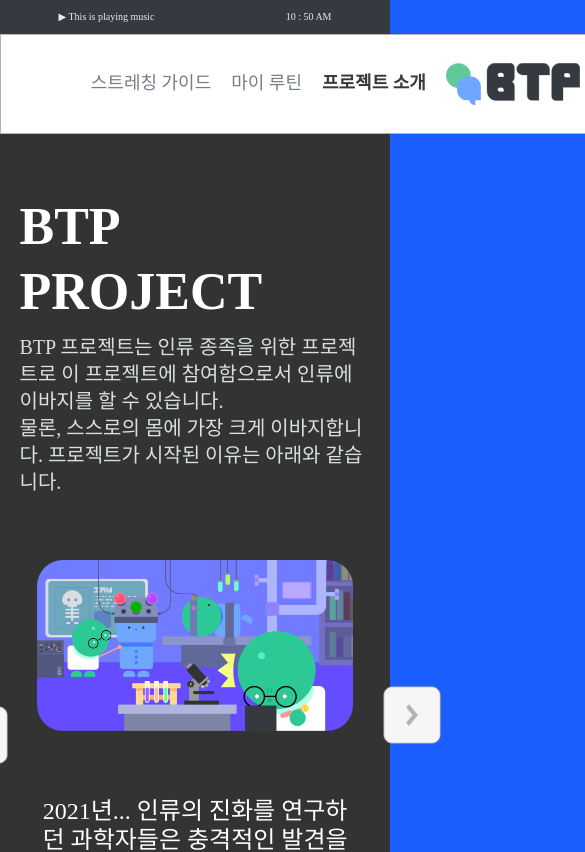
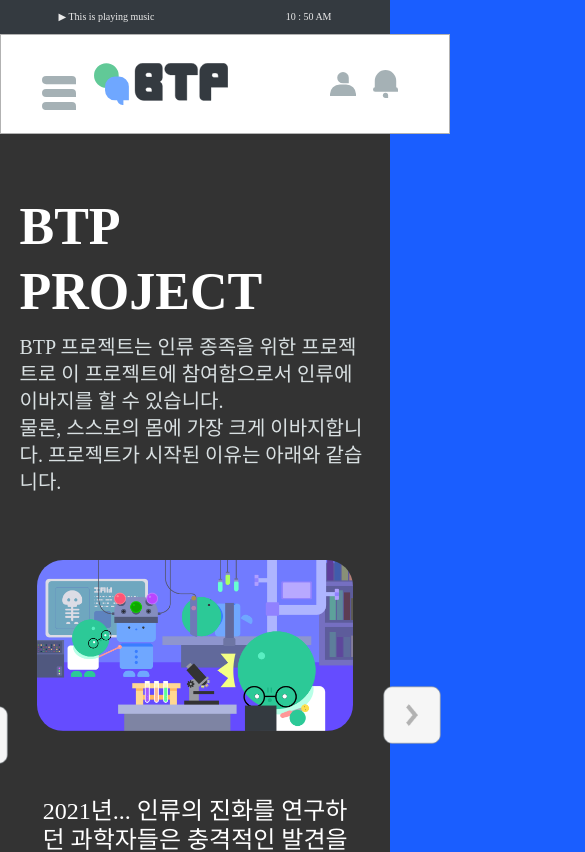
Before and after one commit to turtle-engineers/BTP_ui, a Vue app: page /story in a window 390 px wide. Shown: the top 852 px of the page, 585 px wide, since content can reach past the window. Built offline with nearby package versions, Linux system fonts and the light colour scheme; a web font is replaced by a local one.

Commit message:
모바일 헤더 변경

```diff
--- a/src/components/layout/simpleheader.scss
+++ b/src/components/layout/simpleheader.scss
@@ -3,12 +3,12 @@
 
 .logo {
   display: inline-block;
-    width: 134px;
+  width: 134px;
 }
 
 #header {
   height: 100px;
-  min-width: 800px;
+  min-width: 450px;
   background-color: white;
   white-space: nowrap;
   border: 1px solid rgba($color: #000000, $alpha: 0.3)
@@ -21,23 +21,28 @@
   max-width: 1200px;
   width: 80%;
   align-items: center;
+
   nav {
     flex: 1;
+
     ul {
       margin: 0px;
-      padding:0px;
+      padding: 0px;
     }
   }
+
   .my-menu {
     flex: 1;
     width: fit-content;
     text-align: right;
+
     img {
       margin: 0 8.5px;
       text-align: center;
       cursor: pointer;
     }
   }
+
   a {
     flex: 1;
     margin: 0 10px;
@@ -46,11 +51,12 @@
   }
 }
 
-.nav-text{
+.nav-text {
   display: inline;
   font-size: 18px;
   color: $menu-gray;
 }
+
 .nav-item:not(:last-child) {
   margin-right: 3vw;
   white-space: nowrap;
@@ -63,11 +69,64 @@
 
 .my-menu {
   display: inline;
+
   img {
     display: inline-block;
     width: 25.5px;
   }
-  a:last-child{
+
+  a:last-child {
     margin-left: 2.2vw;
   }
 }
+
+@media (max-width: $mobile) {
+  #header-box {
+    .my-menu {
+      flex: 0;
+      margin-right: 5vh;
+    }
+
+    text-align: center;
+
+    a {
+      margin: 0 auto;
+    }
+
+    align-content: space-between;
+    width: 100%;
+    justify-content: flex-end;
+  }
+
+  nav {
+    display: none;
+  }
+
+  #togglebtn {
+    display: inline-block;
+  }
+
+  .toggleOpen {
+    display: inline-block;
+    position: absolute;
+    top: 11vh;
+    left: 5vh;
+    transform: translate(0, -50%);
+
+    img {
+      width: 4vh;
+    }
+  }
+
+  .toggleClose {
+    display: inline-block;
+    position: fixed;
+    left: 331px;
+    top: 11vh;
+    z-index: 100;
+
+    img {
+      width: 4vh;
+    }
+  }
+}
--- a/src/components/layout/simpleheader.vue
+++ b/src/components/layout/simpleheader.vue
@@ -1,6 +1,12 @@
 <template>
   <header id="header">
     <div id="header-box">
+      <button @click="toggleOnOff" id="togglebtn" :class="[toggleOn ? 'toggleClose' : 'toggleOpen']">
+        <img src="@/assets/icon/menu.svg" />
+      </button>
+      <div class="toggle-menu" v-if="toggleOn">
+        <ToggleMenu></ToggleMenu>
+      </div>
       <nav>
         <ul>
           <router-link to="/stretchingGuide" class="nav-item">
@@ -14,38 +20,32 @@
           </router-link>
         </ul>
       </nav>
-      <a href="/"
-        ><img
-          class="logo"
-          src="../../assets/images/logo/logo.svg"
-          alt="BTP 메인 이동 로고"
-      /></a>
+      <a href="/"><img class="logo" src="../../assets/images/logo/logo.svg" alt="BTP 메인 이동 로고"/></a>
       <div class="my-menu">
-        <img
-          src="../../assets/icon/mypage.svg"
-          @click="loginLink('/account')"
-        />
-        <img
-          src="../../assets/icon/notification.svg"
-          @click="loginLink('/alarm')"
-        />
+        <img src="../../assets/icon/mypage.svg" @click="loginLink('/account')" />
+        <img src="../../assets/icon/notification.svg" @click="loginLink('/alarm')" />
       </div>
     </div>
   </header>
 </template>
 <style lang="scss">
-@import "../../assets/scss/variables.scss";
-@import "../../assets/scss/common.scss";
-@import "simpleheader.scss";
+@import '../../assets/scss/variables.scss';
+@import '../../assets/scss/common.scss';
+@import 'simpleheader.scss';
 </style>
 <script>
-import axios from "axios";
+import axios from 'axios';
+import ToggleMenu from '@/components/ToggleMenu.vue';
 export default {
   data() {
     return {
-      pathname: "",
+      toggleOn: false, //이따 false
+      pathname: '',
       idlist: [],
     };
+  },
+  components: {
+    ToggleMenu,
   },
   created: function() {
     this.getPathname();
@@ -55,28 +55,31 @@
   },
   methods: {
     getPathname() {
-      this.pathname = window.location.pathname.split("/")[1];
+      this.pathname = window.location.pathname.split('/')[1];
     },
     makeBold() {
       // pathname이 li id랑 똑같을때 bold
-      document.querySelectorAll("li").forEach((el) => this.idlist.push(el.id));
+      document.querySelectorAll('li').forEach((el) => this.idlist.push(el.id));
       // pathname이 메뉴 bold할 수 있는 idlist에 포함될 때 bold
       if (this.idlist.includes(this.pathname)) {
         const boldli = document.getElementById(this.pathname);
-        boldli.id = "now-page";
+        boldli.id = 'now-page';
       }
     },
     loginLink(link) {
-      axios.get("http://127.0.0.1:3000/user/info").then((res) => {
+      axios.get('http://127.0.0.1:3000/user/info').then((res) => {
         if (res.status == 200) {
-          if (res.data.result != "FAIL") {
+          if (res.data.result != 'FAIL') {
             window.location.replace(link);
           } else {
-            window.location.replace("http://127.0.0.1:3000/oauth/kakao");
+            window.location.replace('http://127.0.0.1:3000/oauth/kakao');
           }
         }
       });
     },
+    toggleOnOff() {
+      this.toggleOn = !this.toggleOn;
+    },
   },
 };
 </script>
```
